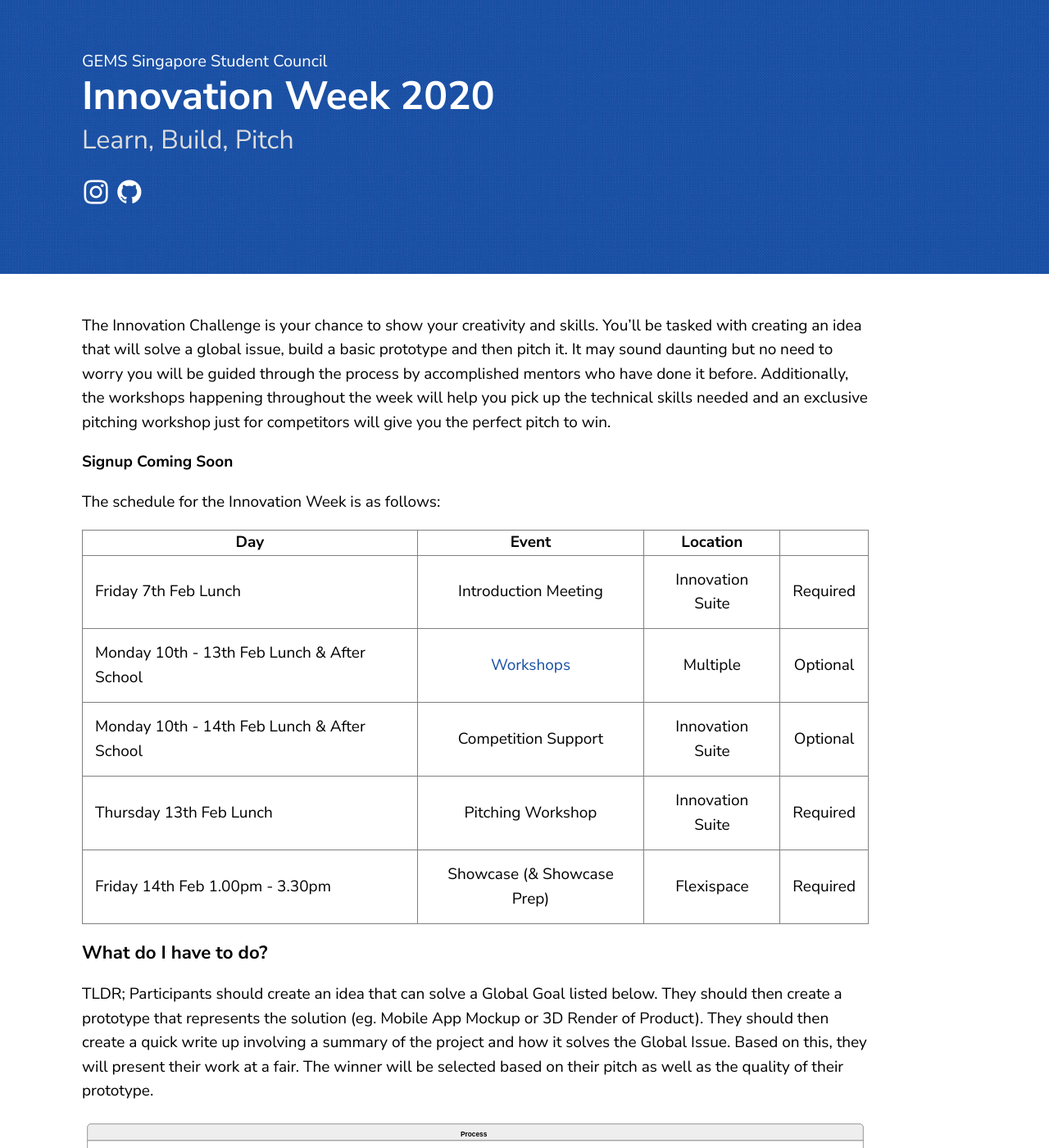
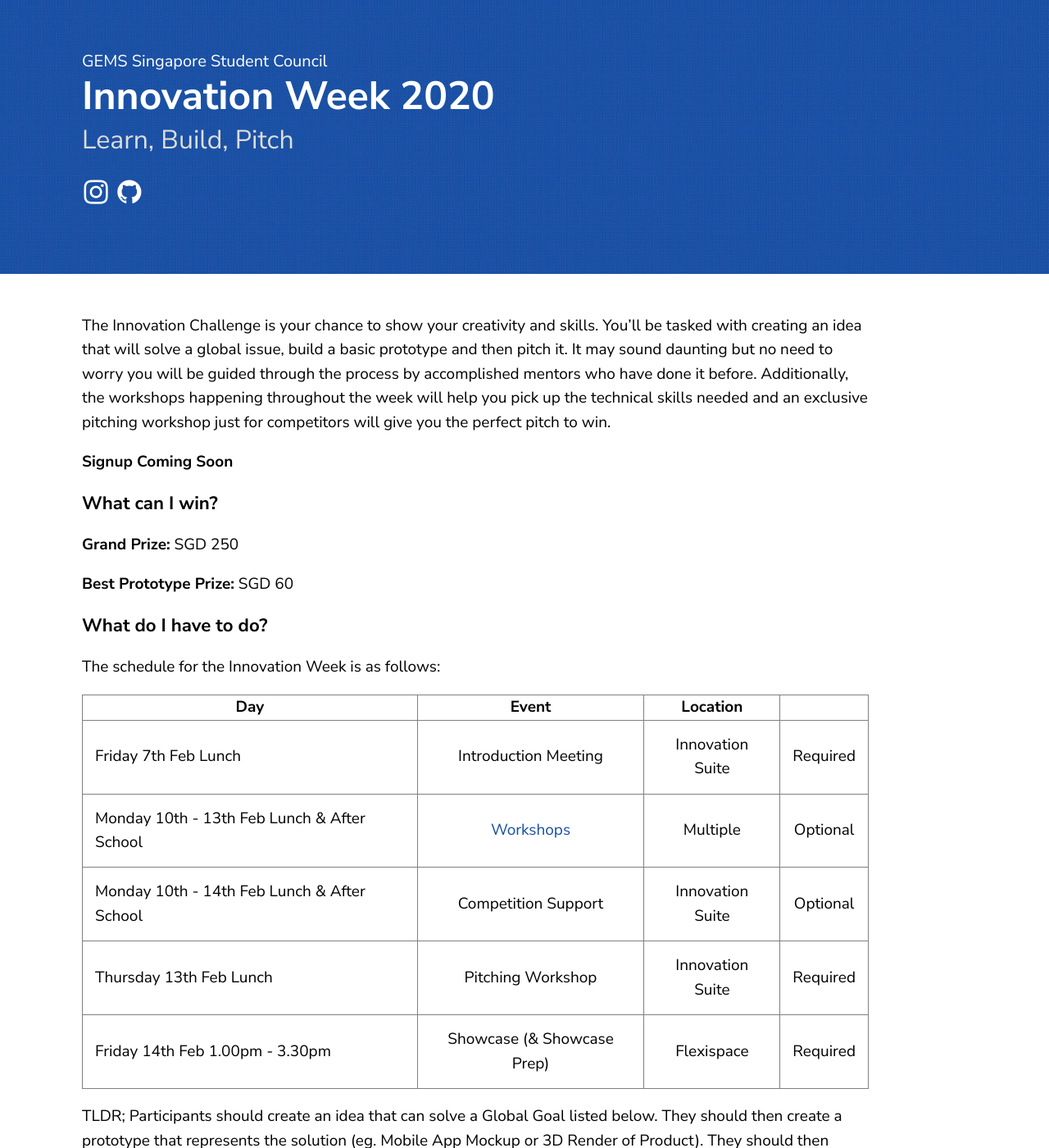
Before and after one commit to gemssingaporestudentcouncil/innovationweek2020, a Jekyll site: the page built from innov-challenge.md, in a window 1280 px wide and 1400 px high. Shown: the whole window at 82% size. Built offline with Jekyll 4.4.1, drawn with Linux system fonts in a browser that asks for light colours.

Commit message:
Update innov-challenge.md

```diff
--- a/innov-challenge.md
+++ b/innov-challenge.md
@@ -5,6 +5,14 @@ layout: page
 The Innovation Challenge is your chance to show your creativity and skills. You'll be tasked with creating an idea that will solve a global issue, build a basic prototype and then pitch it. It may sound daunting but no need to worry you will be guided through the process by accomplished mentors who have done it before. Additionally, the workshops happening throughout the week will help you pick up the technical skills needed and an exclusive pitching workshop just for competitors will give you the perfect pitch to win.
 
 **Signup Coming Soon**
+
+### What can I win?
+
+**Grand Prize:** SGD 250
+
+**Best Prototype Prize:** SGD 60
+
+### What do I have to do?
 
 The schedule for the Innovation Week is as follows:
 
```
Also changed, not shown: other parts of innov-challenge.md (+0 -2 lines).
